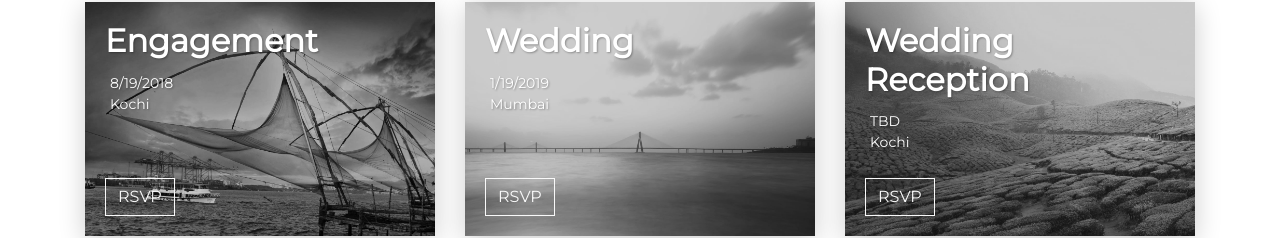
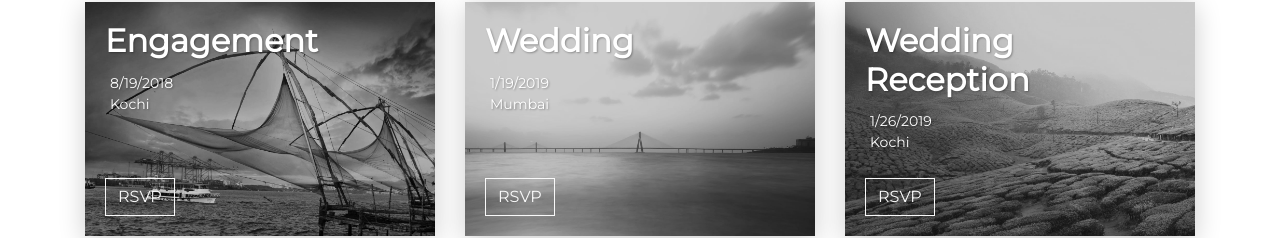
Before and after one commit to cyriac/cyriac.alreena.com, a Nuxt app: page /save-the-dates in a window 1280 px wide. Shown: the part 280-518 px from the top of the page. Built offline with nearby package versions, Linux system fonts and the light colour scheme; a web font is replaced by a local one.

Commit message:
adding wedding reception dates

```diff
--- a/components/EventCard.vue
+++ b/components/EventCard.vue
@@ -5,8 +5,7 @@
       <h1 class="card-title display-4">{{ event.title }}</h1>
       <div class="info">
         <span class="oi oi-calendar"></span>
-        <span v-if="event.date">{{ event.date.toLocaleString().split(",")[0] }}</span>
-        <span v-else>TBD</span>
+        <span>{{ event.date.toLocaleString().split(",")[0] }}</span>
       </div>
       <div class="info">
         <span class="oi oi-map"></span>
@@ -79,7 +78,7 @@ const eventData = {
   weddingreception: {
     'title': "Wedding Reception",
     'bg': '/img/vivek-kumar-234486.jpg',
-    'data': null,
+    'date': new Date('26 Jan 2019'),
     'location': 'Kochi'
   }
 }
```
